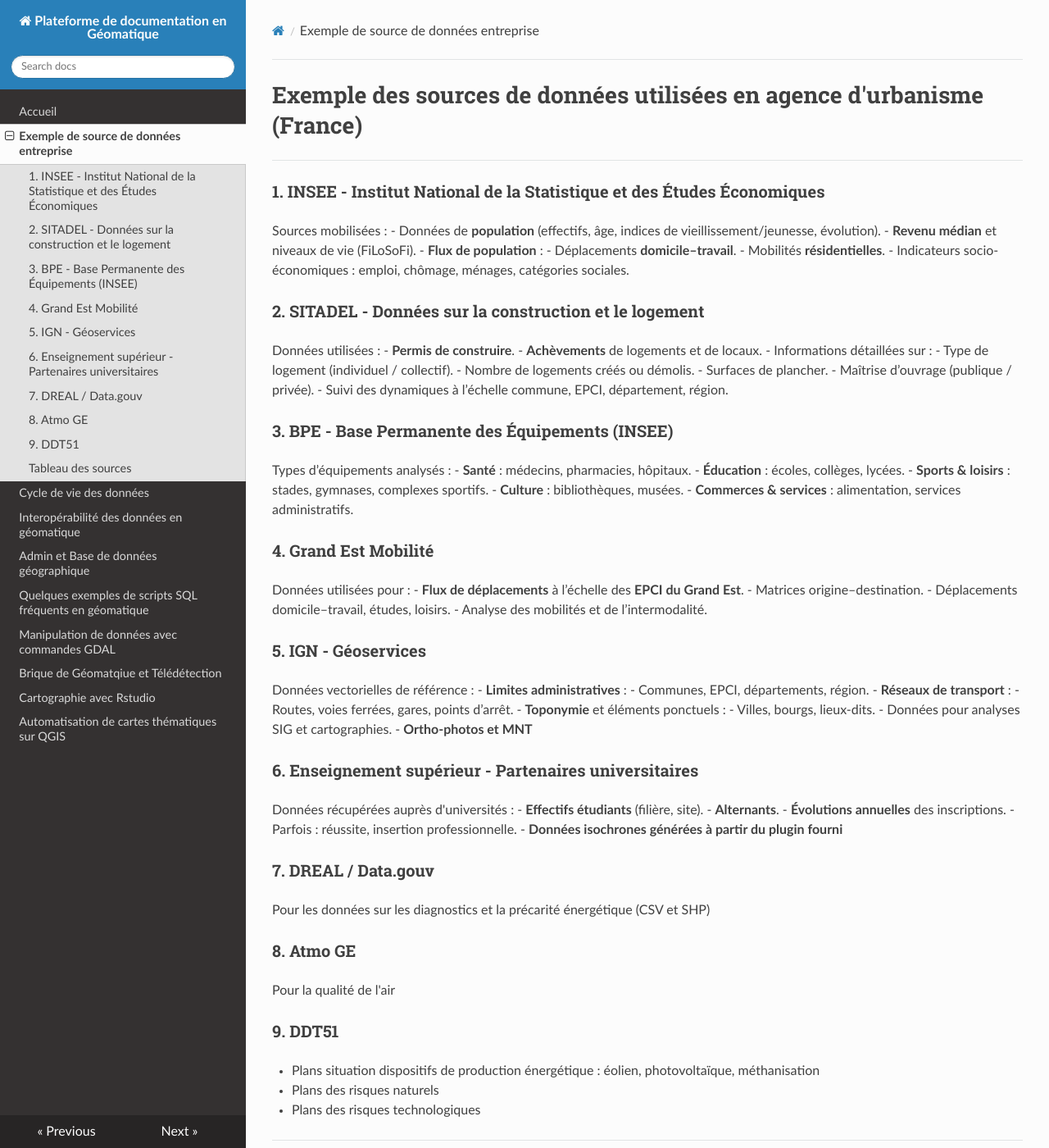
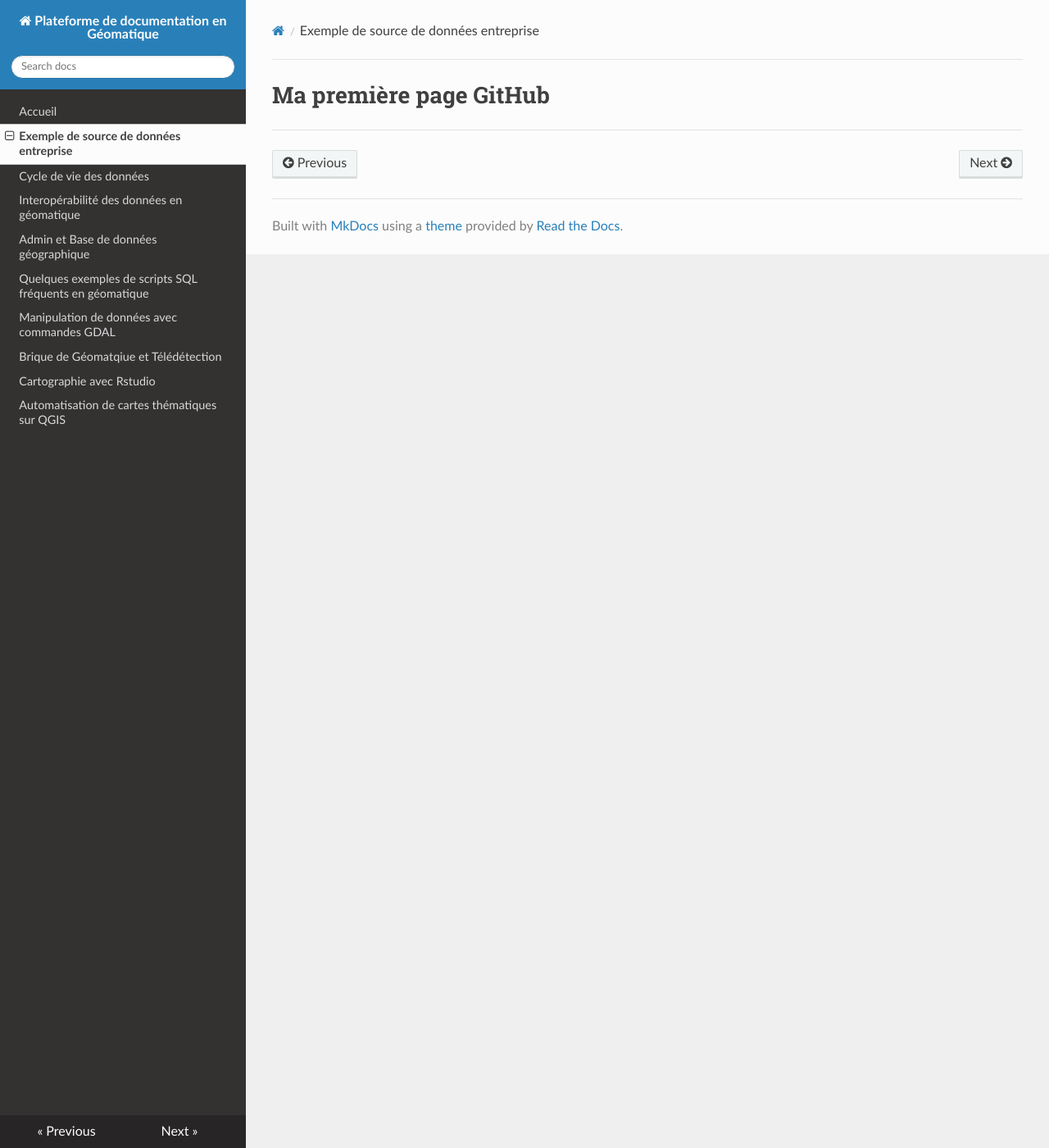
Before and after one commit to abdou123-guene/Site_de_documentation_geomatique, an MkDocs documentation site: the page built from docs/Readme.md, in a window 1280 px wide and 1400 px high. Shown: the whole window at 82% size. Built offline with MkDocs 1.6.1, drawn with Linux system fonts in a browser that asks for light colours; nearby versions of some CDN libraries; some of the changed text lies outside the part shown.

Commit message:
Update Readme.md

```diff
--- a/docs/Readme.md
+++ b/docs/Readme.md
@@ -1,96 +1,2 @@
-# Exemple des sources de données utilisées en agence d'urbanisme (France)
+# Ma première page GitHub
 ---
-
-### 1. INSEE - Institut National de la Statistique et des Études Économiques
-Sources mobilisées :
-- Données de **population** (effectifs, âge, indices de vieillissement/jeunesse, évolution).
-- **Revenu médian** et niveaux de vie (FiLoSoFi).
-- **Flux de population** :
-  - Déplacements **domicile–travail**.
-  - Mobilités **résidentielles**.
-- Indicateurs socio-économiques : emploi, chômage, ménages, catégories sociales.
-
-### 2. SITADEL - Données sur la construction et le logement
-Données utilisées :
-- **Permis de construire**.
-- **Achèvements** de logements et de locaux.
-- Informations détaillées sur :
-  - Type de logement (individuel / collectif).
-  - Nombre de logements créés ou démolis.
-  - Surfaces de plancher.
-  - Maîtrise d’ouvrage (publique / privée).
-  - Suivi des dynamiques à l’échelle commune, EPCI, département, région.
-
-### 3. BPE - Base Permanente des Équipements (INSEE)
-Types d’équipements analysés :
-- **Santé** : médecins, pharmacies, hôpitaux.
-- **Éducation** : écoles, collèges, lycées.
-- **Sports & loisirs** : stades, gymnases, complexes sportifs.
-- **Culture** : bibliothèques, musées.
-- **Commerces & services** : alimentation, services administratifs.
-
-### 4. Grand Est Mobilité
-Données utilisées pour :
-- **Flux de déplacements** à l’échelle des **EPCI du Grand Est**.
-- Matrices origine–destination.
-- Déplacements domicile–travail, études, loisirs.
-- Analyse des mobilités et de l’intermodalité.
-
-### 5. IGN - Géoservices
-Données vectorielles de référence :
-- **Limites administratives** :
-  - Communes, EPCI, départements, région.
-- **Réseaux de transport** :
-  - Routes, voies ferrées, gares, points d’arrêt.
-- **Toponymie** et éléments ponctuels :
-  - Villes, bourgs, lieux-dits.
-- Données pour analyses SIG et cartographies.
-- **Ortho-photos et MNT**
-
-### 6. Enseignement supérieur - Partenaires universitaires
-Données récupérées auprès d'universités :
-- **Effectifs étudiants** (filière, site).
-- **Alternants**.
-- **Évolutions annuelles** des inscriptions.
-- Parfois : réussite, insertion professionnelle.
-- **Données isochrones générées à partir du plugin fourni**
-
-### 7. DREAL / Data.gouv
-Pour les données sur les diagnostics et la précarité énergétique (CSV et SHP)
-
-### 8. Atmo GE
-Pour la qualité de l'air
-
-### 9. DDT51
-- Plans situation dispositifs de production énergétique : éolien, photovoltaïque, méthanisation
-- Plans des risques naturels
-- Plans des risques technologiques
----
-Tableau Synthétique des Sources de Données Utilisées à l’AUDC
-
-**Légende :**
-- <span style="color:pink;">**INSEE**</span>
-- <span style="color:pink;">**SITADEL**</span>
-- <span style="color:pink;">**BPE**</span>
-- <span style="color:pink;">**IGN**</span>
-- <span style="color:pink;">**DREAL**</span>
-- <span style="color:pink;">**ATMO GE**</span>
-- <span style="color:pink;">**DDT51**</span>
-
-
-
-### Tableau des sources
-
-| Source | Type de données | Exemples | Usages principaux |
-|--------|------------------|----------|-------------------|
-| INSEE | Démographie, économie, mobilités | Population, revenus, flux domicile–travail | Portraits de territoires, analyses socio-économiques |
-| SITADEL | Construction, habitat | Permis de construire, achèvements, typologie | Suivi de la construction, PLUi, SCOT |
-| BPE | Équipements et services | Santé, sports, éducation, culture | Accessibilité, diagnostic territorial |
-| Grand Est Mobilité | Mobilités, déplacements | Matrices O/D, flux inter-EPCI | Études de mobilité, intermodalité |
-| IGN (Géoservices) | Données SIG | BD TOPO, limites admin., routes, ortho-photos | Cartographie, analyse spatiale |
-| Enseignement supérieur | Données universitaires | Effectifs, alternants, évolutions, isochrones | Analyse des formations et de l’attractivité |
-| DREAL / Data.gouv | Énergie, précarité | Diagnostics, CSV/SHP | Transition énergétique, observatoires |
-| ATMO GE | Environnement | Qualité de l’air, polluants | Santé-environnement, suivi atmosphérique |
-| DDT51 | Risques & énergie | Risques naturels, technologiques, éolien/PV | Planification, prévention des risques |
-
-``
```
